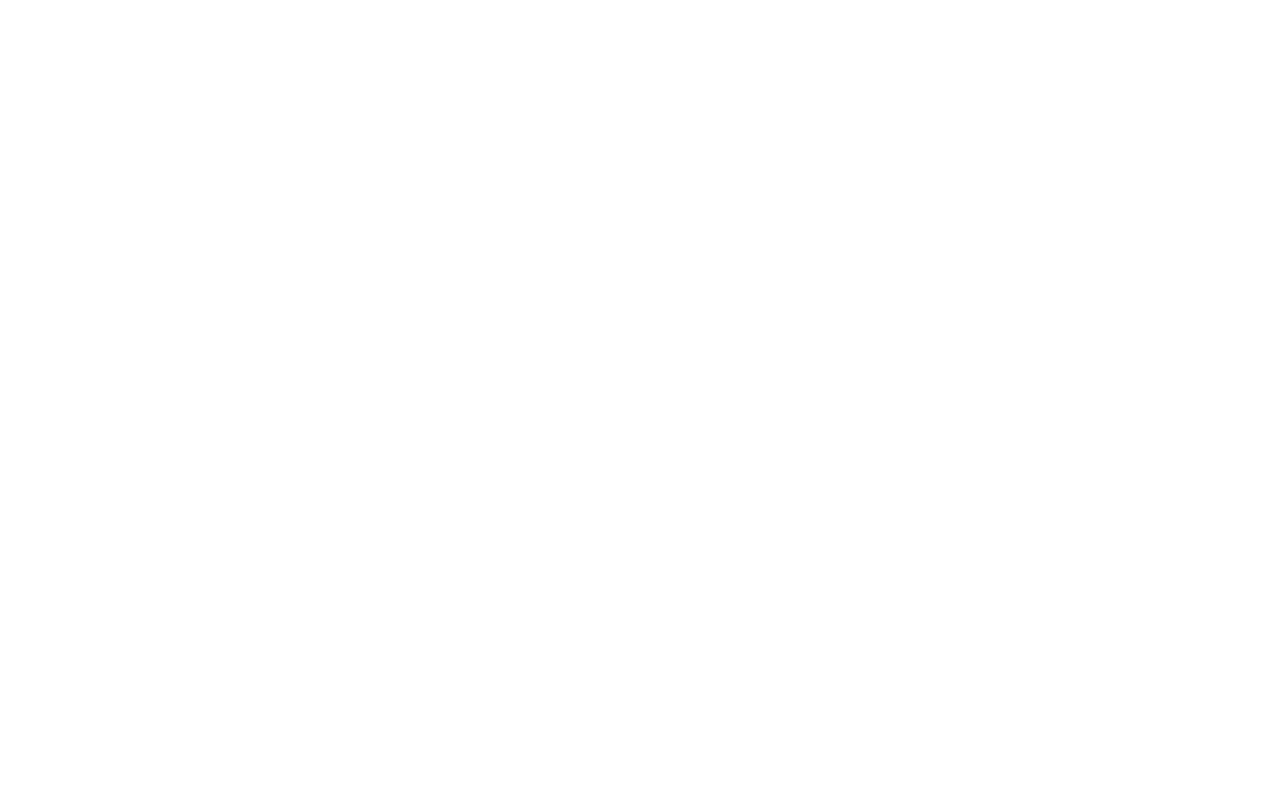
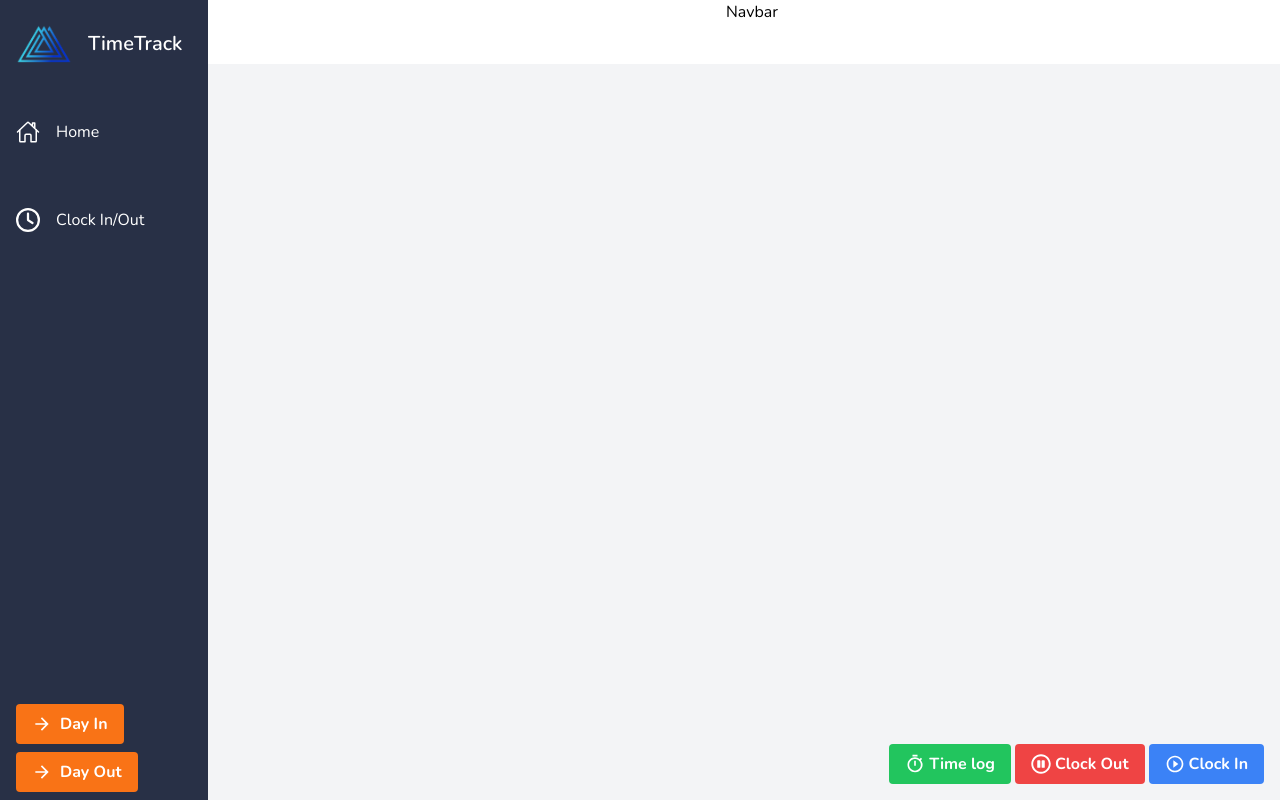
Before and after one commit to Niyati2601/time-track, a React (Create React App) app in the folder frontend/: page /home in a window 1280 px wide. Before the commit this address had no page. Built offline with nearby package versions, Linux system fonts and the light colour scheme.

Commit message:
added components

```diff
--- a/frontend/public/index.html
+++ b/frontend/public/index.html
@@ -2,7 +2,7 @@
 <html lang="en">
   <head>
     <meta charset="utf-8" />
-    <link rel="icon" href="%PUBLIC_URL%/favicon.ico" />
+    <link rel="icon" href="%PUBLIC_URL%/logo.png" />
     <meta name="viewport" content="width=device-width, initial-scale=1" />
     <meta name="theme-color" content="#000000" />
     <meta
@@ -10,6 +10,12 @@
       content="Web site created using create-react-app"
     />
     <link rel="apple-touch-icon" href="%PUBLIC_URL%/logo192.png" />
+    <link rel="preconnect" href="https://fonts.googleapis.com" />
+    <link rel="preconnect" href="https://fonts.gstatic.com" crossorigin />
+    <link
+      href="https://fonts.googleapis.com/css2?family=Nunito:ital,wght@0,200..1000;1,200..1000&display=swap"
+      rel="stylesheet"
+    />
     <!--
       manifest.json provides metadata used when your web app is installed on a
       user's mobile device or desktop. See https://developers.google.com/web/fundamentals/web-app-manifest/
@@ -24,7 +30,14 @@
       work correctly both with client-side routing and a non-root public URL.
       Learn how to configure a non-root public URL by running `npm run build`.
     -->
-    <title>React App</title>
+      <style>
+        *{
+          margin: 0;
+          padding: 0;
+          font-family: "Nunito", sans-serif;
+        }
+      </style>
+    <title>TimeTrack</title>
   </head>
   <body>
     <noscript>You need to enable JavaScript to run this app.</noscript>
--- a/frontend/src/App.js
+++ b/frontend/src/App.js
@@ -3,6 +3,7 @@
 import Signup from "./pages/Signup";
 import { Route, Routes } from "react-router-dom";
 import Login from "./pages/Login";
+import Home from "./pages/Home";
 
 function App() {
   return (
@@ -11,6 +12,7 @@
       <Routes>
       <Route exact path="/"  element={<Login />} />
       <Route path="/signup" element={<Signup />} />
+      <Route path="/home" element={<Home />} />
       </Routes>
     </>
   );
--- /dev/null
+++ b/frontend/src/components/MainButtons.js
@@ -0,0 +1,26 @@
+// src/components/MainButtons.js
+import React from 'react';
+import { FaRegPauseCircle } from "react-icons/fa";
+import { MdOutlineTimer } from "react-icons/md";
+import { MdOutlinePlayCircleOutline } from "react-icons/md";
+
+const MainButtons = ({ className }) => {
+  return (
+    <div className={`flex justify-end items-center ${className}`}>
+      <button className="flex items-center bg-green-500 hover:bg-green-600 text-white font-bold py-2 px-4 rounded mr-1">
+        <MdOutlineTimer className="text-xl mr-1" />
+        Time log
+      </button>
+      <button className="flex items-center bg-red-500 hover:bg-red-600 text-white font-bold py-2 px-4 rounded mr-1">
+        <FaRegPauseCircle className="text-xl mr-1" />
+        Clock Out
+      </button>
+      <button className="flex items-center bg-blue-500 hover:bg-blue-600 text-white font-bold py-2 px-4 rounded">
+        <MdOutlinePlayCircleOutline className="text-xl mr-1" />
+        Clock In
+      </button>
+    </div>
+  );
+};
+
+export default MainButtons;
--- /dev/null
+++ b/frontend/src/components/Navbar.js
@@ -0,0 +1,11 @@
+import React from 'react'
+
+const Navbar = () => {
+  return (
+   <div className='navbar w-auto h-16 text-center ml-4'>
+    Navbar
+   </div>
+  )
+}
+
+export default Navbar
--- /dev/null
+++ b/frontend/src/components/Sidebar.js
@@ -0,0 +1,51 @@
+// src/Sidebar.js
+import React, { useState } from 'react';
+import logo from '../assets/logo.png';
+import { IoHomeOutline } from "react-icons/io5";
+import { FaRegClock } from "react-icons/fa6";
+import { MdArrowForward } from "react-icons/md"; // For the arrow icon
+
+const sidebarItems = [
+  { icon: <IoHomeOutline />, text: 'Home' },
+  { icon: <FaRegClock />, text: 'Clock In/Out' },
+];
+
+const Sidebar = () => {
+  const [isExpanded, setIsExpanded] = useState(false);
+
+  return (
+    <div
+      className={`flex flex-col bg-[#283046] text-white h-screen transition-width duration-300 ${isExpanded ? 'w-52' : 'w-20'}`}
+      onMouseEnter={() => setIsExpanded(true)}
+      onMouseLeave={() => setIsExpanded(false)}
+    >
+      {/* Logo */}
+      <div className="flex items-center my-4 px-4">
+        <img src={logo} alt="Logo" className="w-14 h-14" />
+        <span className={`ml-4 text-xl font-semibold ${isExpanded ? 'block' : 'hidden'}`}>TimeTrack</span>
+      </div>
+
+      {/* Sidebar Items */}
+      {sidebarItems.map((item, index) => (
+        <div key={index} className="my-4 flex items-center w-full px-4 hover:bg-[#283065] p-4">
+          <span className="text-2xl">{item.icon}</span>
+          <span className={`ml-4 ${isExpanded ? 'block' : 'hidden'}`}>{item.text}</span>
+        </div>
+      ))}
+
+      {/* Day In and Day Out Buttons */}
+      <div className="mt-auto px-4 py-2">
+        <button className="flex items-center bg-orange-500 hover:bg-orange-600 text-white font-bold py-2 px-4 rounded">
+          <MdArrowForward className="text-xl mr-2" />
+          Day In
+        </button>
+        <button className="flex items-center mt-2 bg-orange-500 hover:bg-orange-600 text-white font-bold py-2 px-4 rounded">
+          <MdArrowForward className="text-xl mr-2" />
+          Day Out
+        </button>
+      </div>
+    </div>
+  );
+};
+
+export default Sidebar;
--- /dev/null
+++ b/frontend/src/pages/Home.js
@@ -0,0 +1,22 @@
+// src/pages/Home.js
+import React from 'react';
+import Sidebar from '../components/Sidebar';
+import Navbar from '../components/Navbar';
+import MainButtons from '../components/MainButtons';
+
+const Home = () => {
+  return (
+    <div className="flex h-screen relative">
+      <Sidebar />
+      <div className="flex flex-col flex-grow">
+        <Navbar />
+        <div className="flex-grow p-4 bg-gray-100">
+          {/* Your main content goes here */}
+        </div>
+      </div>
+      <MainButtons className="absolute bottom-4 right-4" />
+    </div>
+  );
+};
+
+export default Home;
--- a/frontend/src/pages/Login.js
+++ b/frontend/src/pages/Login.js
@@ -46,7 +46,7 @@
         email: "",
         password: "",
       })
-      navigate("/");
+      navigate("/home");
       // fetchUserDetails();
     }
 
```
Also changed, not shown: frontend/public/logo.png (added), 1 other file (tests, documents, lock files or other folders).
